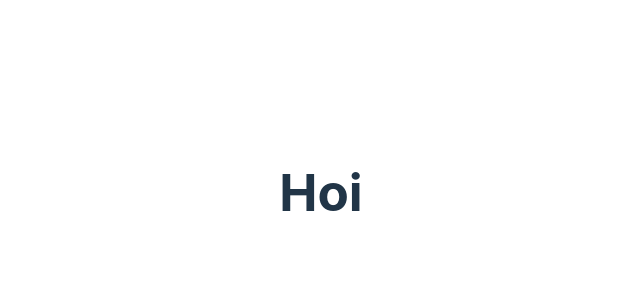
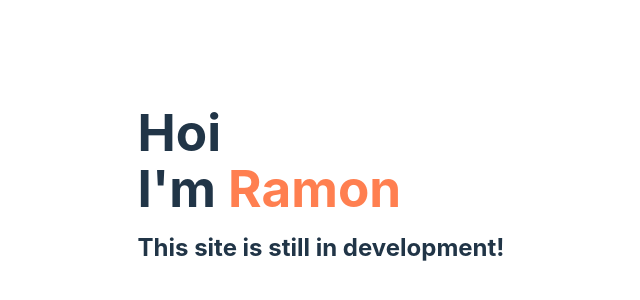
Before and after one commit to ReisMiner/ramon.cc, a Svelte app: page / in a window 1280 px wide. Shown: the part 208-508 px from the top of the page, without its empty margins (319-959 px from the left). Built offline with nearby package versions, Linux system fonts and the light colour scheme.

Commit message:
ez new update

```diff
--- a/src/App.svelte
+++ b/src/App.svelte
@@ -2,5 +2,30 @@
 </script>
 
 <main>
-  <h1>Hoi</h1>
+    <div>
+        <h1>Hoi</h1>
+        <h1>I'm <strong>Ramon</strong></h1>
+    </div>
+    <h2>This site is still in development!</h2>
 </main>
+
+<style>
+    h1 {
+        margin: 0;
+    }
+    strong{
+        color: coral;
+        font-weight: bold;
+    }
+    div{
+        display: flex;
+        flex-direction: column;
+        align-items: flex-start;
+    }
+    main {
+        display: grid;
+        align-content: center;
+        height: 100vh;
+    }
+
+</style>
--- a/src/app.css
+++ b/src/app.css
@@ -30,7 +30,6 @@ h1 {
 #app {
   max-width: 1280px;
   margin: 0 auto;
-  padding: 2rem;
   text-align: center;
 }
 
```
Also changed, not shown: package.json (line endings or trailing spaces).
